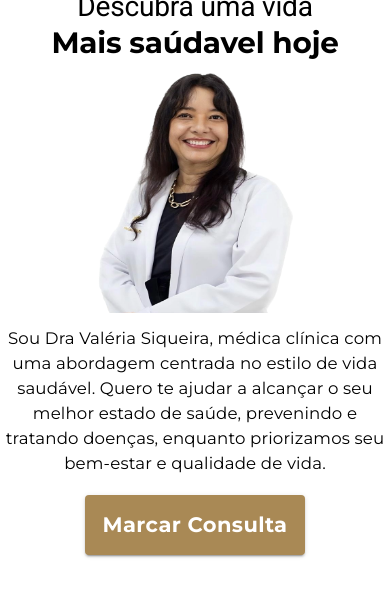
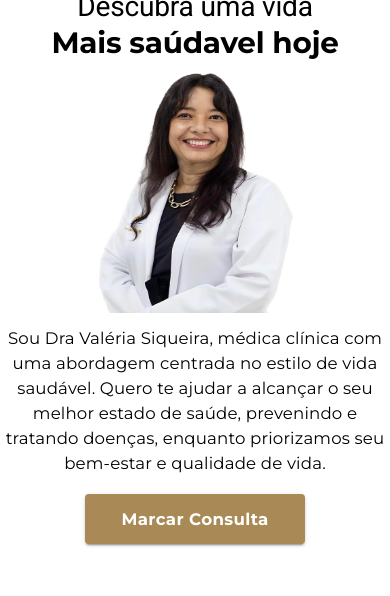
Before and after one commit to rpfitz/next-js-vercel, a Next.js app: page /components/Start/MainContentComponent/Pages/Home/Mobile in a window 390 px wide. Shown: the top 596 px of the page. Built offline with nearby package versions, Linux system fonts and the light colour scheme; a web font is replaced by a local one.

Commit message:
Modifying colors pt17

```diff
--- a/src/app/components/Start/MainContentComponent/Pages/Faq/page.module.css
+++ b/src/app/components/Start/MainContentComponent/Pages/Faq/page.module.css
@@ -20,25 +20,35 @@
   padding: 0;
 }
 
-/*  */
+/**/
 .button_session1 {
-  width: 180px;
-  height: 50px;
-  font-weight: bold;
+  /* margin: 0; */
+  /* padding: 0; */
   background-color: #a98955;
-  border: none;
-  color: white;
-  margin: 2em 0;
+  margin: 1em;
+  width: 140px;
+  height: 40px;
+}
+
+.button_session1 button {
+  background-color: #a98955;
+  margin: 1em;
+  width: 140px;
+  height: 40px;
+}
+
+.button_session1:hover {
+  background-color: #e0bb7f;
 }
 
 .button_session1 a {
-  background-color: #a98955;
+  /* background-color: #e0bb7f; */
 
   text-decoration: inherit;
   color: white;
   text-transform: none;
-  font-size: 1.5em;
 }
+/**/
 
 @media screen and (max-width: 800px) {
   .faqPageSessionOneComponent {
--- a/src/app/components/Start/MainContentComponent/Pages/Faq/page.tsx
+++ b/src/app/components/Start/MainContentComponent/Pages/Faq/page.tsx
@@ -40,7 +40,8 @@
             )
           })}
         </div>
-        <Link href={`${whatsAppSendMessageLink}${iconWhatsAppMessage}`}><Button variant="contained" style={{ backgroundColor: '#a98955', }}>{button_message}</Button></Link>
+          <Button className={styles.button_session1} variant="contained"><Link href={`${whatsAppSendMessageLink}${iconWhatsAppMessage}`}>{button_message}</Link></Button>
+        <Button variant="contained" style={{ backgroundColor: '#a98955', }}><Link href={`${whatsAppSendMessageLink}${iconWhatsAppMessage}`}>{button_message}</Link></Button>
       </div>
     </div>
   )
--- a/src/app/components/Start/MainContentComponent/Pages/Home/Mobile/page.module.css
+++ b/src/app/components/Start/MainContentComponent/Pages/Home/Mobile/page.module.css
@@ -22,11 +22,15 @@
   gap: 1em;
 }
 
+.button_session1 button:hover {
+  background-color: #e0bb7f;
+}
+
 .button_session1 button a {
   text-decoration: inherit;
   color: white;
   text-transform: none;
-  font-size: 1.5em;
+  font-size: 1.3em;
 }
 
 #home {
@@ -117,7 +121,7 @@
 
   .button_session1 button {
     width: 220px;
-    height: 60px;
+    height: 50px;
     font-weight: bold;
     background-color: #a98955;
     border: none;
@@ -125,5 +129,6 @@
     margin: 2em 0;
     margin: 1em;
     padding: 0;
+    font-size: 1em;
   }
 }
```
